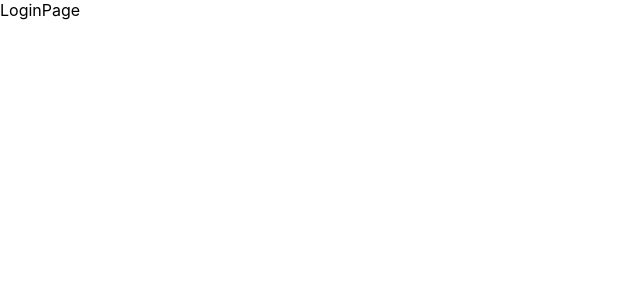
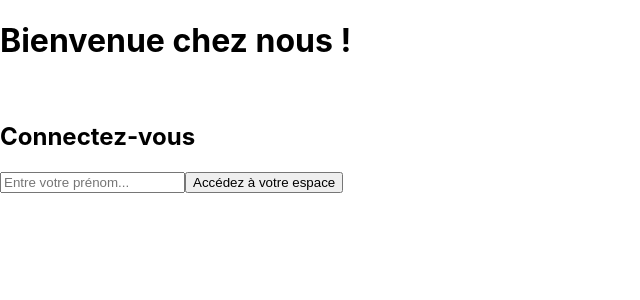
Before and after one commit to duftor/crazee-burger, a React (Create React App) app: page / in a window 1280 px wide. Shown: the top 300 px of the page, without its empty margins (0-640 px from the left). Built offline with nearby package versions, Linux system fonts and the light colour scheme.

Commit message:
✨ F01 : LOGIN > Add title and form

```diff
--- a/src/App.js
+++ b/src/App.js
@@ -1,4 +1,3 @@
-import { useState } from 'react';
 import './App.css';
 import LoginPage from './components/pages/LoginPage';
 
--- a/src/components/pages/LoginPage.js
+++ b/src/components/pages/LoginPage.js
@@ -1,7 +1,40 @@
-import React from 'react'
+import React, { useState } from 'react'
 
 export default function LoginPage() {
+  // State
+  const [name, setName] = useState("");
+
+  // Comportements
+  const handleChange = (e) => {
+      setName(e.target.value)
+  }
+
+  const handleSumbit = (e) => {
+      e.preventDefault();
+      alert("Bonjour " + name)
+      setName("")
+  }
+
+  // Affichage
   return (
-    <div>LoginPage</div>
-  )
+      <div>
+          <h1>Bienvenue chez nous !</h1>
+          <br />
+          <h2>Connectez-vous</h2>
+
+          <form onSubmit={handleSumbit}>
+              <input
+                  type="text"
+                  name="name"
+                  id="name"
+                  value={name}
+                  placeholder="Entre votre prénom..."
+                  onChange={handleChange}
+                  required
+              />
+
+              <input type="submit" value="Accédez à votre espace" />
+          </form>
+      </div>
+  );
 }
```
